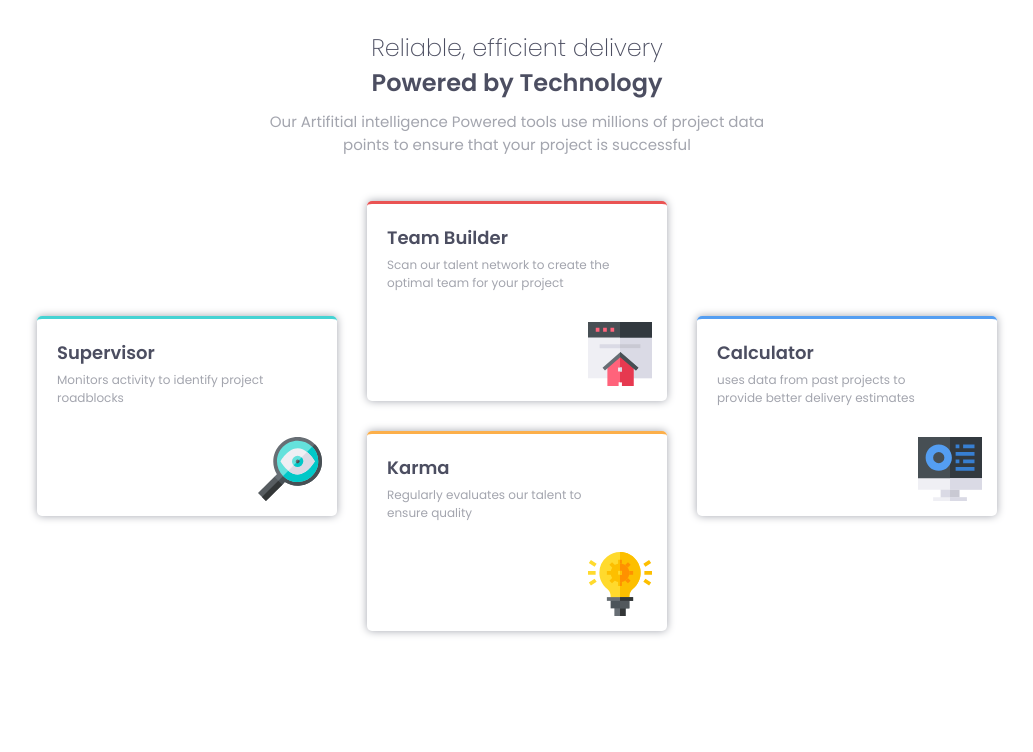
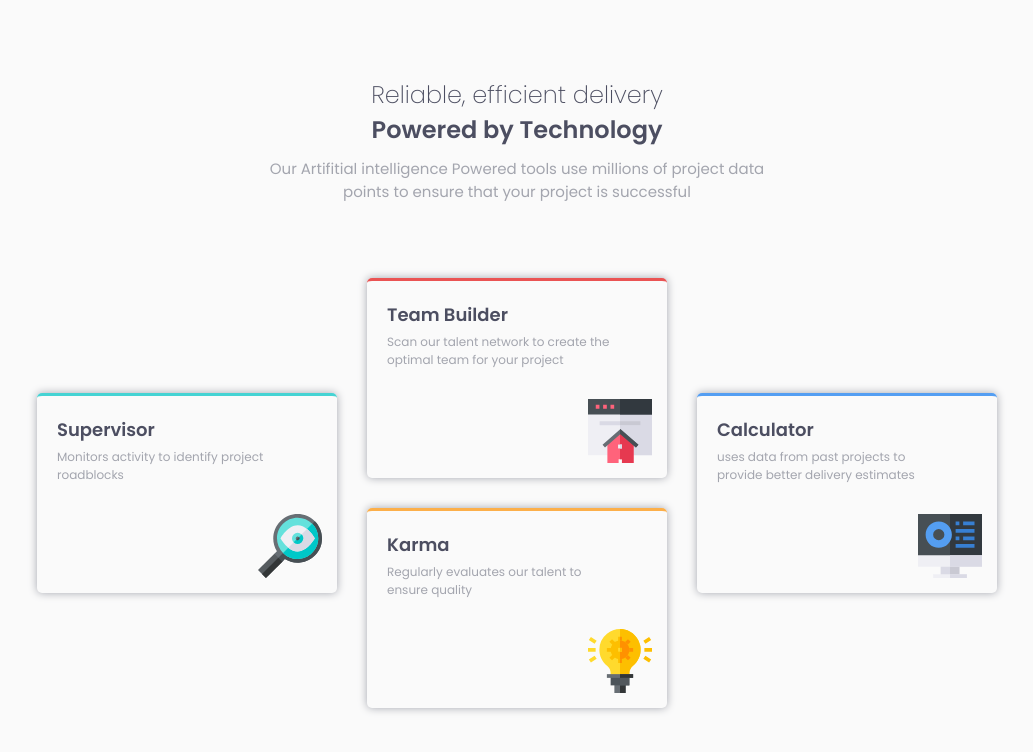
Before and after one commit to ZiadElsayed01/Frontend_Mentor_2, a plain HTML site: page index.html in a window 1280 px wide. Shown: the whole page, without its empty margins (123-1156 px from the left). Drawn offline with Linux system fonts and the light colour scheme.

Commit message:
Update index.css

```diff
--- a/css/index.css
+++ b/css/index.css
@@ -12,6 +12,14 @@
   padding: 0;
   box-sizing: border-box;
   font-family: 'Poppins', sans-serif;
+}
+main {
+  display: flex;
+  align-items: center;
+  justify-content: center;
+  flex-direction: column;
+  min-height: 100vh;
+  background: var(--Very-Light-Gray);
 }
 .container {
   margin: 30px 0;
```
